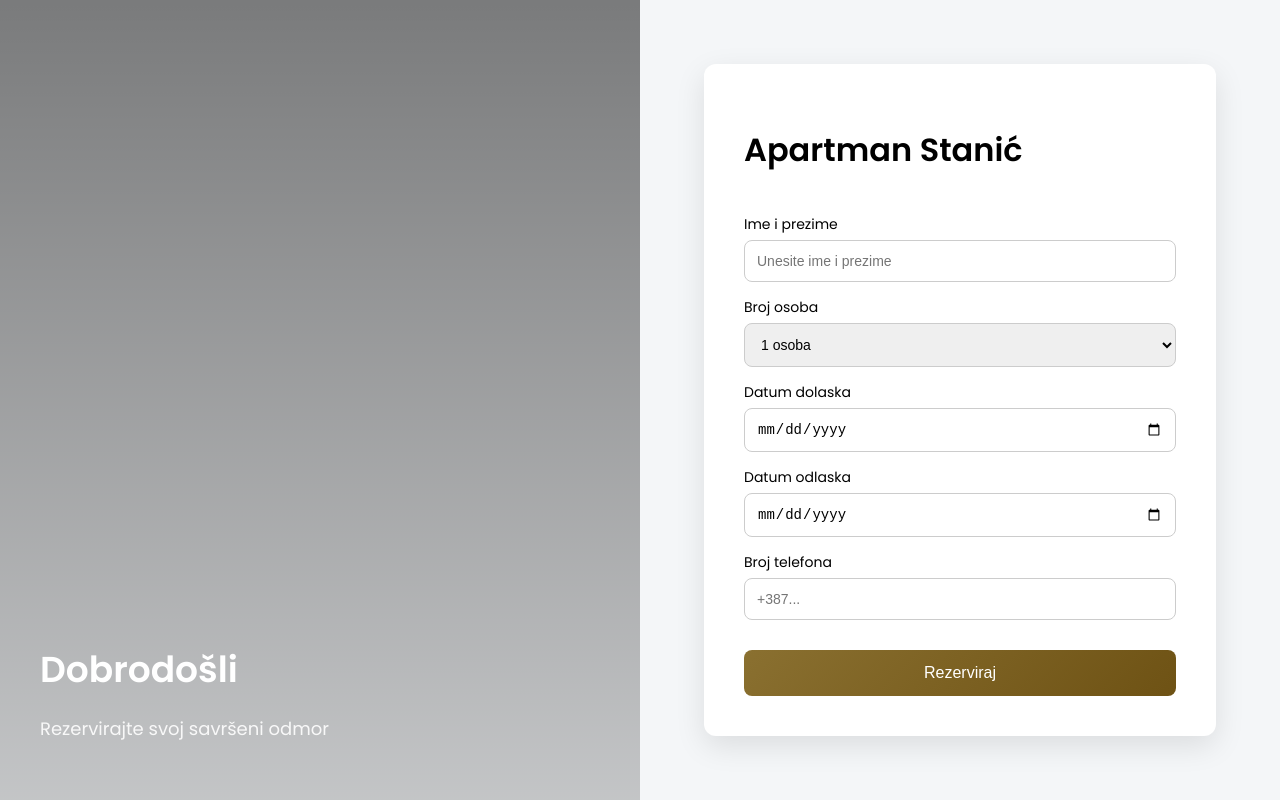
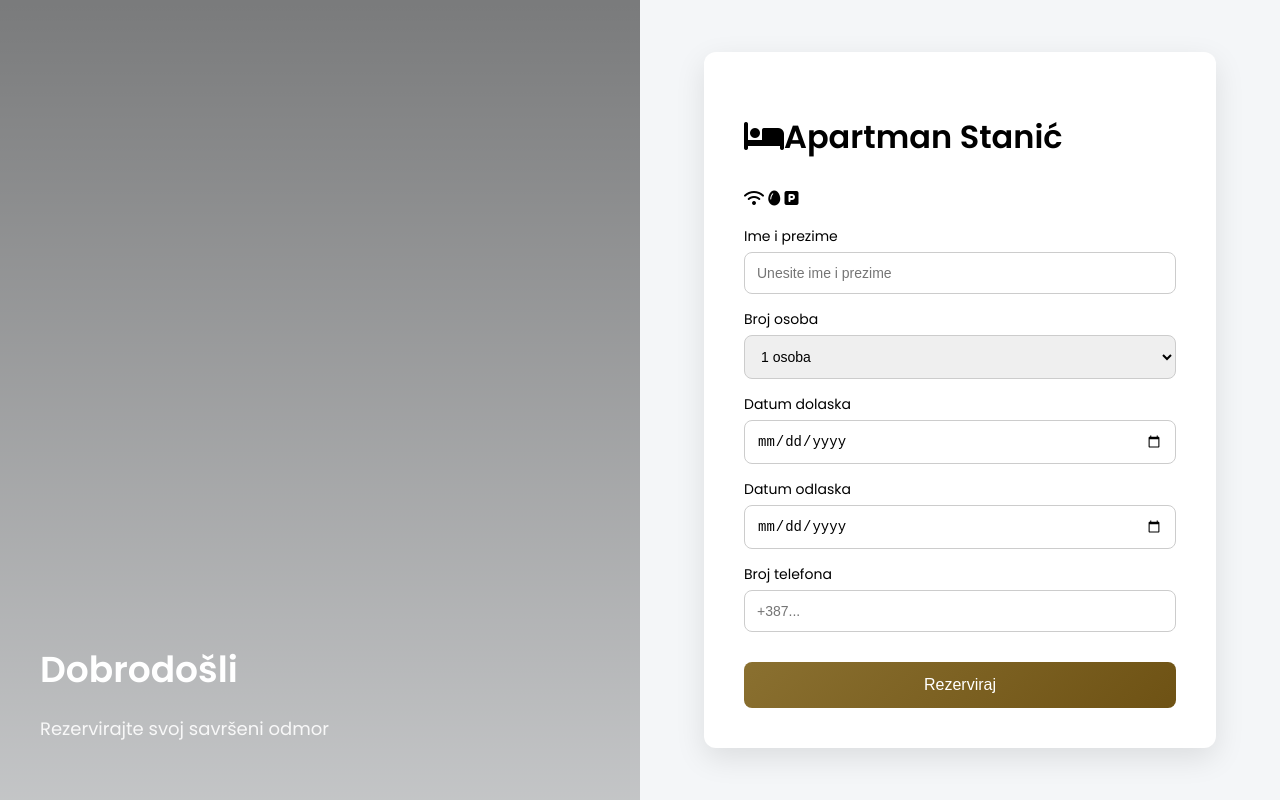
Before and after one commit to slavicanikolina25/apartman, a plain HTML site: page index.html in a window 1280 px wide. Drawn offline with Linux system fonts and the light colour scheme.

Commit message:
Add files via upload

```diff
--- a/index.html
+++ b/index.html
@@ -4,6 +4,7 @@
     <meta charset="UTF-8">
     <title>Rezervacija apartmana</title>
     <link rel="stylesheet" href="style.css">
+    <script src="https://kit.fontawesome.com/0aad9ff46a.js" crossorigin="anonymous"></script>
 </head>
 <body>
 
@@ -20,7 +21,13 @@
     <!-- Desna strana -->
     <div class="right">
         <div class="form-box">
-            <h1>Apartman Stanić</h1>
+            <h1><i class="fa-solid fa-bed"></i>Apartman Stanić</h1>
+            <i class="fa-solid fa-wifi"></i>
+            <i class="fa-solid fa-egg"></i>
+            <i class="fa-solid fa-square-parking"></i>
+
+
+
 
             <form>
                 <label for="ime">Ime i prezime</label>
```
